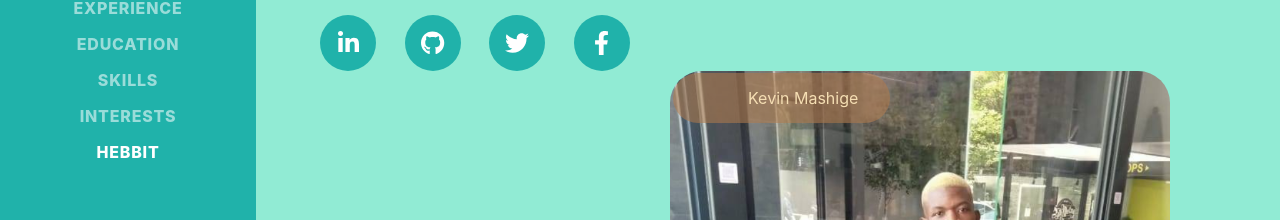
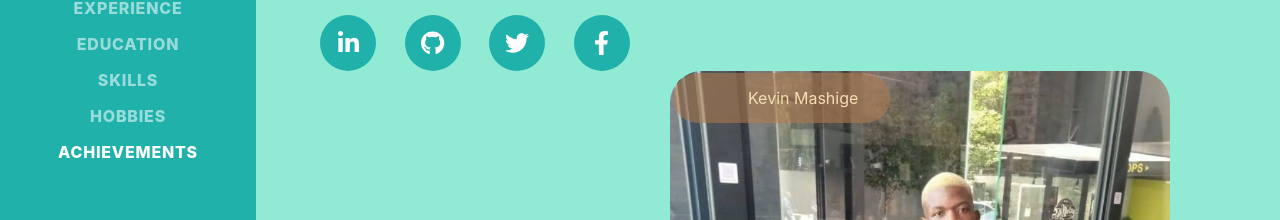
Before and after one commit to Khnagwelo25/Kevin-Khangwelo-Mashige, a plain HTML site: page index.html in a window 1280 px wide. Shown: the part 430-650 px from the top of the page. Drawn offline with nearby package versions, Linux system fonts and the light colour scheme; a web font is replaced by a local one.

Commit message:
title navbar-nav

```diff
--- a/index.html
+++ b/index.html
@@ -29,8 +29,8 @@
                     <li class="nav-item"><a class="nav-link js-scroll-trigger" href="#experience">Experience</a></li>
                     <li class="nav-item"><a class="nav-link js-scroll-trigger" href="#education">Education</a></li>
                     <li class="nav-item"><a class="nav-link js-scroll-trigger" href="#skills">Skills</a></li>
-                    <li class="nav-item"><a class="nav-link js-scroll-trigger" href="#interests">Interests</a></li>
-                    <li class="nav-item"><a class="nav-link js-scroll-trigger" href="#awards">Hebbit</a></li>
+                    <li class="nav-item"><a class="nav-link js-scroll-trigger" href="#interests">hobbies</a></li>
+                    <li class="nav-item"><a class="nav-link js-scroll-trigger" href="#awards">Achievements</a></li>
                 </ul>
             </div>
         </nav>
```
